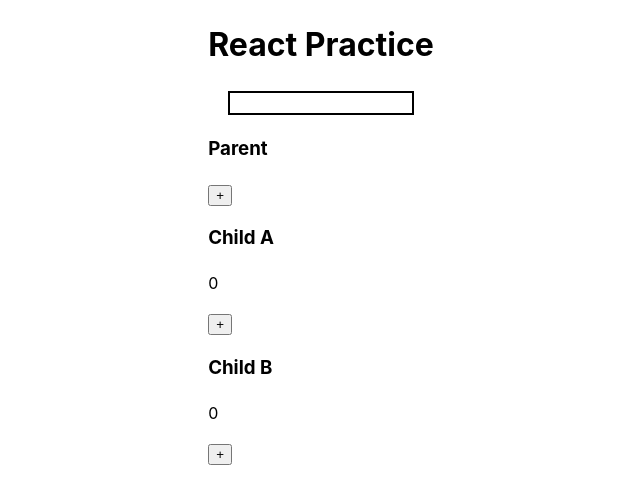
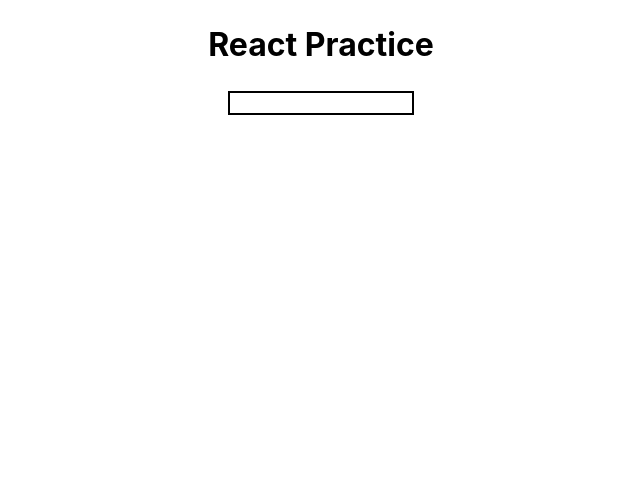
Before and after one commit to GhMamadreza84/React-Practice, a React (Vite) app: page / in a window 1280 px wide. Shown: the top 504 px of the page, without its empty margins (319-959 px from the left). Built offline with nearby package versions, Linux system fonts and the light colour scheme.

Commit message:
pass all jsx with props to StyledDiv

```diff
--- a/src/components/Parent.jsx
+++ b/src/components/Parent.jsx
@@ -10,11 +10,15 @@ const Parent = () => {
   };
   return (
     <div>
-      <StyledDiv />
-      <h3>Parent</h3>
-      <button onClick={() => setNumber((number) => number + 1)}>+</button>
-      <ChildA number={number} setNumber={setNumber} />
-      <ChildB number={number} button={<Button clickHandler={clickHandler} />} />
+      <StyledDiv>
+        <h3>Parent</h3>
+        <button onClick={() => setNumber((number) => number + 1)}>+</button>
+        <ChildA number={number} setNumber={setNumber} />
+        <ChildB
+          number={number}
+          button={<Button clickHandler={clickHandler} />}
+        />
+      </StyledDiv>
     </div>
   );
 };
```
